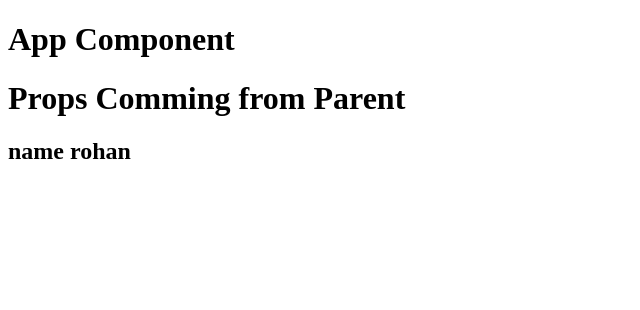
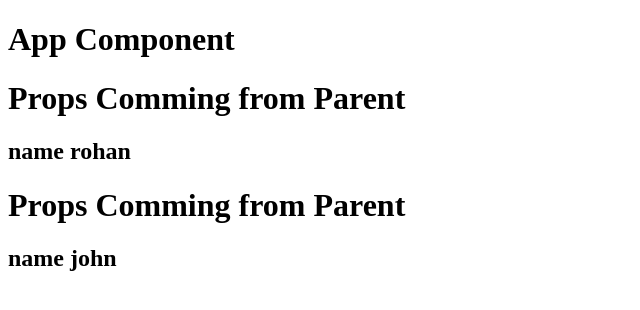
Before and after one commit to PratikSomwanshi/Angular_Start, an Angular app: page / in a window 1280 px wide. Shown: the top 310 px of the page, without its empty margins (0-640 px from the left). Built offline with nearby package versions, Linux system fonts and the light colour scheme.

Commit message:
done with dynamic props sending

```diff
--- a/src/app/app.component.html
+++ b/src/app/app.component.html
@@ -2,4 +2,6 @@
   <h1>App Component</h1>
   <!-- <app-counter></app-counter> -->
   <app-props name="rohan"></app-props>
+  <!-- name is property on app-props component and we can use dynamic field also to provide data -->
+  <app-props [name]="name"></app-props>
 </div>
--- a/src/app/app.component.ts
+++ b/src/app/app.component.ts
@@ -5,4 +5,6 @@ import { Component } from '@angular/core';
   templateUrl: './app.component.html',
   styleUrl: './app.component.scss',
 })
-export class AppComponent {}
+export class AppComponent {
+  name = 'john';
+}
```
